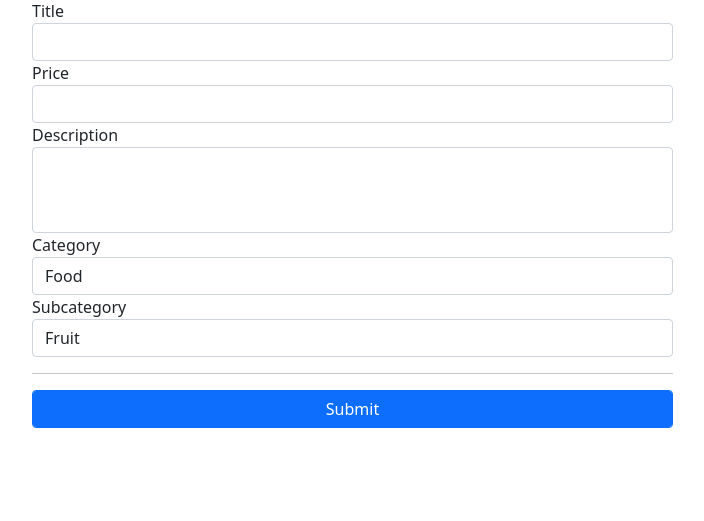
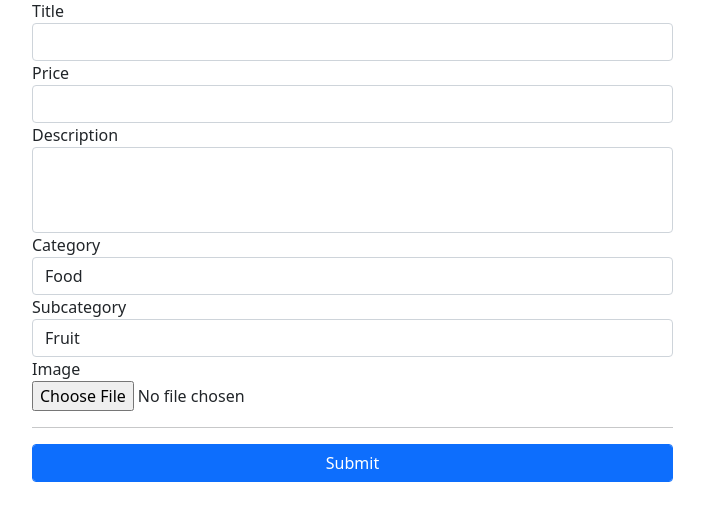
Before and after one commit to sswietoniowski/learning-flask-web-forms, a Flask app: page /item/new in a window 1280 px wide. Shown: the part 186-707 px from the top of the page, without its empty margins (240-944 px from the left). Run offline with Flask 2, Linux system fonts and the light colour scheme; data comes from the database, SQL or seed files in the repository; both versions use the stored data as it was after the commit; parts of the project's set-up code (start-up, migrations or seed data) failed here and were passed over; some libraries are stand-ins or nearby versions.

Commit message:
Implemented file uploading for new or edited items

```diff
--- a/app.py
+++ b/app.py
@@ -1,15 +1,27 @@
-from flask import Flask, render_template, request, redirect, url_for, g, flash
+from flask import Flask, send_from_directory, render_template, request, redirect, url_for, g, flash
 from flask_wtf import FlaskForm
-from wtforms import StringField, TextAreaField, SubmitField, SelectField, DecimalField
+from flask_wtf.file import FileAllowed, FileRequired
+from wtforms import StringField, TextAreaField, SubmitField, SelectField, DecimalField, FileField
 from wtforms.validators import InputRequired, DataRequired, Length
+from werkzeug.utils import secure_filename
 import sqlite3
 from dotenv import load_dotenv
 from livereload import Server
+import os
+from os.path import exists
+import datetime
+from secrets import token_hex
+
+
+basedir = os.path.abspath(os.path.dirname(__file__))
 
 load_dotenv()
 
 app = Flask(__name__)
 app.config["SECRET_KEY"] = "secretkey"
+app.config["ALLOWED_IMAGE_EXTENSIONS"] = ["jpeg", "jpg", "png"]
+app.config["MAX_CONTENT_LENGTH"] = 16 * 1024 * 1024
+app.config["IMAGE_UPLOADS"] = os.path.join(basedir, "uploads")
 
 
 class ItemForm(FlaskForm):
@@ -25,6 +37,8 @@ class ItemForm(FlaskForm):
                                             DataRequired("Data is required!"),
                                             Length(min=5, max=40,
                                                    message="Input must be between 5 and 20 characters long.")])
+    image = FileField("Image",
+                      validators=[FileAllowed(app.config["ALLOWED_IMAGE_EXTENSIONS"], "Images only!")])
 
 
 class NewItemForm(ItemForm):
@@ -109,14 +123,25 @@ def edit_item(item_id):
     if item:
         form = EditItemForm()
         if form.validate_on_submit():
+            if form.image.data:
+                filename = save_image_upload(form.image)
+                if item.get("image") and exists(os.path.join(app.config["IMAGE_UPLOADS"], item["image"])):
+                    os.remove(os.path.join(app.config["IMAGE_UPLOADS"], item["image"]))
+            else:
+                if item.get("image"):
+                    filename = item.get("image")
+                else:
+                    filename = ""
+
             c.execute("""
                 UPDATE items
-                SET title = ?, description = ?, price = ?
+                SET title = ?, description = ?, price = ?, image = ?
                 WHERE id = ?
                 """, (
                     form.title.data,
                     form.description.data,
                     float(form.price.data),
+                    filename,
                     item_id
                 )
             )
@@ -142,18 +167,21 @@ def delete_item(item_id):
     conn = get_db()
     c = conn.cursor()
 
-    item_from_db = c.execute("SELECT i.id, i.title FROM items AS i WHERE id = ?", (item_id, ))
+    item_from_db = c.execute("SELECT i.id, i.title, i.image FROM items AS i WHERE id = ?", (item_id, ))
     row = c.fetchone()
 
     try:
         item = {
             "id": row[0],
-            "title": row[1]
+            "title": row[1],
+            "image": row[2]
         }
     except:
         item = {}
 
     if item:
+        if item.get("image") and exists(os.path.join(app.config["IMAGE_UPLOADS"], item["image"])):
+            os.remove(os.path.join(app.config["IMAGE_UPLOADS"], item["image"]))
         c.execute("DELETE FROM items WHERE id = ?", (item_id,))
         conn.commit()
 
@@ -236,6 +264,21 @@ def home():
     return render_template('home.html', items=items, form=form)
 
 
+@app.route("/uploads/<filename>")
+def uploads(filename):
+    return send_from_directory(app.config["IMAGE_UPLOADS"], filename)
+
+
+def save_image_upload(image):
+    format = "%Y%m%dT%H%M%S"
+    now = datetime.datetime.utcnow().strftime(format)
+    random_string = token_hex(2)
+    filename = random_string + "_" + now + "_" + image.data.filename
+    filename = secure_filename(filename)
+    image.data.save(os.path.join(app.config["IMAGE_UPLOADS"], filename))
+    return filename
+
+
 @app.route("/item/new", methods=["GET", "POST"])
 def new_item():
     conn = get_db()
@@ -250,7 +293,9 @@ def new_item():
     subcategories = c.fetchall()
     form.subcategory.choices = subcategories
 
-    if form.validate_on_submit():
+    if form.validate_on_submit() and form.image.validate(form, extra_validators=(FileRequired(),)):
+        filename = save_image_upload(form.image)
+
         c.execute("""
             INSERT INTO items
             (title, description, price, image, category_id, subcategory_id)
@@ -259,7 +304,7 @@ def new_item():
             form.title.data,
             form.description.data,
             float(form.price.data),
-            "",
+            filename,
             form.category.data,
             form.subcategory.data
         )
--- a/templates/edit_item.html
+++ b/templates/edit_item.html
@@ -7,7 +7,7 @@
     <div class="col-lg-7 offset-lg-2 my-5">
         <h1>Edit item: <a href="{{ url_for('edit_item', item_id = item.id) }}">{{  item.title }}</a></h1>
         <hr>
-        <form method="POST" action="{{ url_for('edit_item', item_id=item.id) }}">
+        <form method="POST" action="{{ url_for('edit_item', item_id=item.id) }}" enctype="multipart/form-data">
             {{ form.hidden_tag() }}
             <div class="form-group">
                 {{ form.title.label }}
@@ -21,6 +21,10 @@
                 {{ form.description.label }}
                 {{ form.description(class="form-control", rows="3") }}
             </div>
+            <div class="form-group">
+                {{ form.image.label }}<br>
+                {{ form.image }}
+            </div>
             <hr>
             {{ form.submit(class="btn btn-primary form-control") }}
          </form>
--- a/templates/item.html
+++ b/templates/item.html
@@ -16,8 +16,8 @@
         <div class="card mt-4">
             <div class="embed-responsive embed-responsive-16by9">
                 <img class="card-img-top embed-responsive-item"
-                     src="{{ url_for('static', filename='images/placeholder.png') }}"
-                    alt="Item image">
+                     src="{% if item.image %}{{ url_for('uploads', filename=item.image) }}{% else %}{{ url_for('static', filename='images/placeholder.png') }}{% endif %}"
+                     alt="Item image">
             </div>
             <div class="card-body">
                 <h3 class="card-title">{{ item.title }}</h3>
--- a/templates/new_item.html
+++ b/templates/new_item.html
@@ -6,7 +6,7 @@
 <div class="row">
     <div class="col-lg-7 offset-lg-2 my-5">
         <h1>Add New Item</h1><hr>
-        <form method="POST" action="{{ url_for('new_item') }}">
+        <form method="POST" action="{{ url_for('new_item') }}" enctype="multipart/form-data">
             {{ form.hidden_tag() }}
             <div class="form-group">
                 {{ form.title.label }}
@@ -28,6 +28,10 @@
 	            {{ form.subcategory.label }}
                 {{ form.subcategory(class="form-control") }}
             </div>
+            <div class="form-group">
+                {{ form.image.label }}<br>
+                {{ form.image }}
+            </div>
             <hr>
             {{ form.submit(class="btn btn-primary form-control") }}
          </form>
```
Also changed, not shown: templates/home.html (+2 -5 lines), db/globomantics.db, 1 other file.
